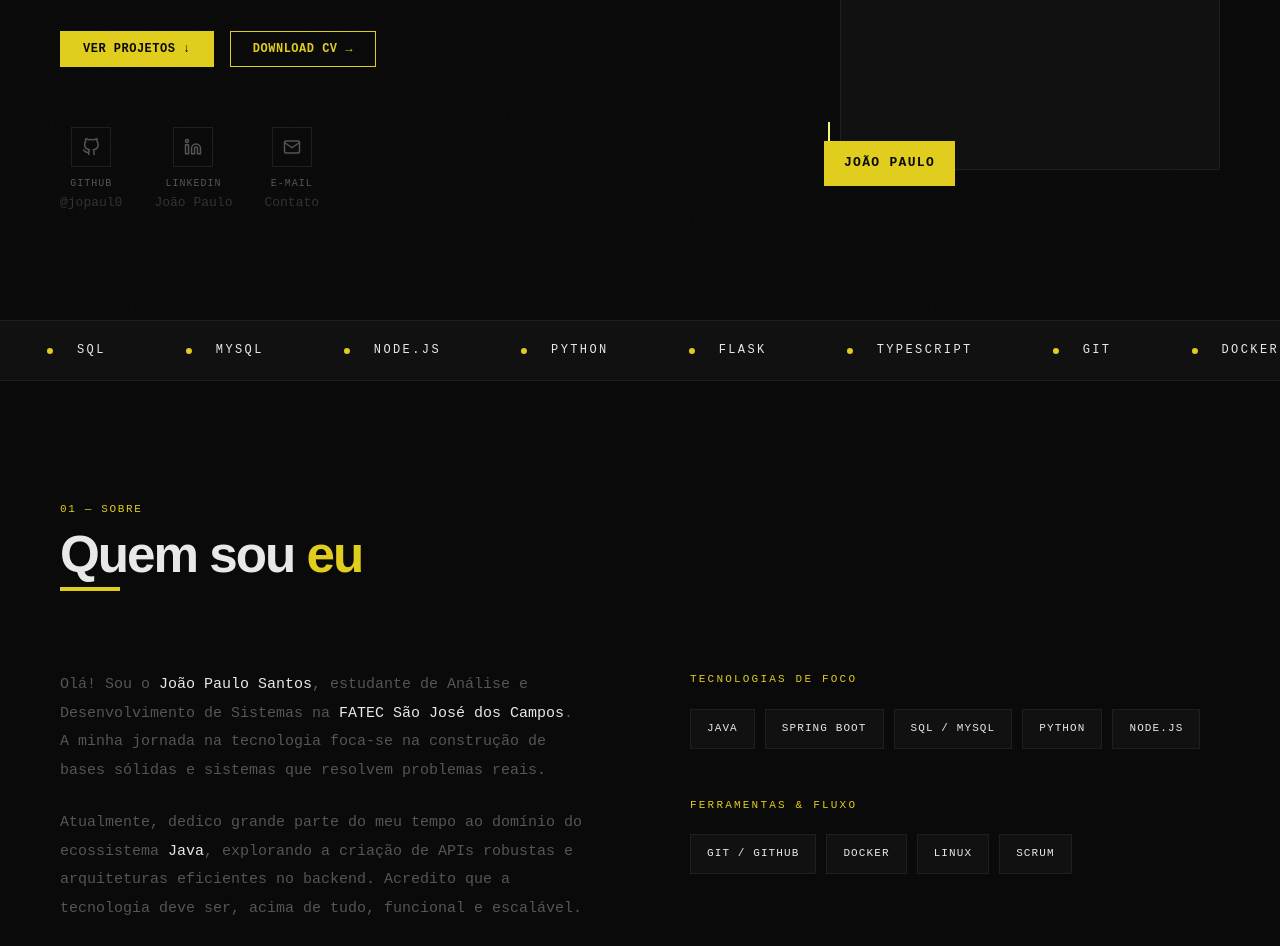
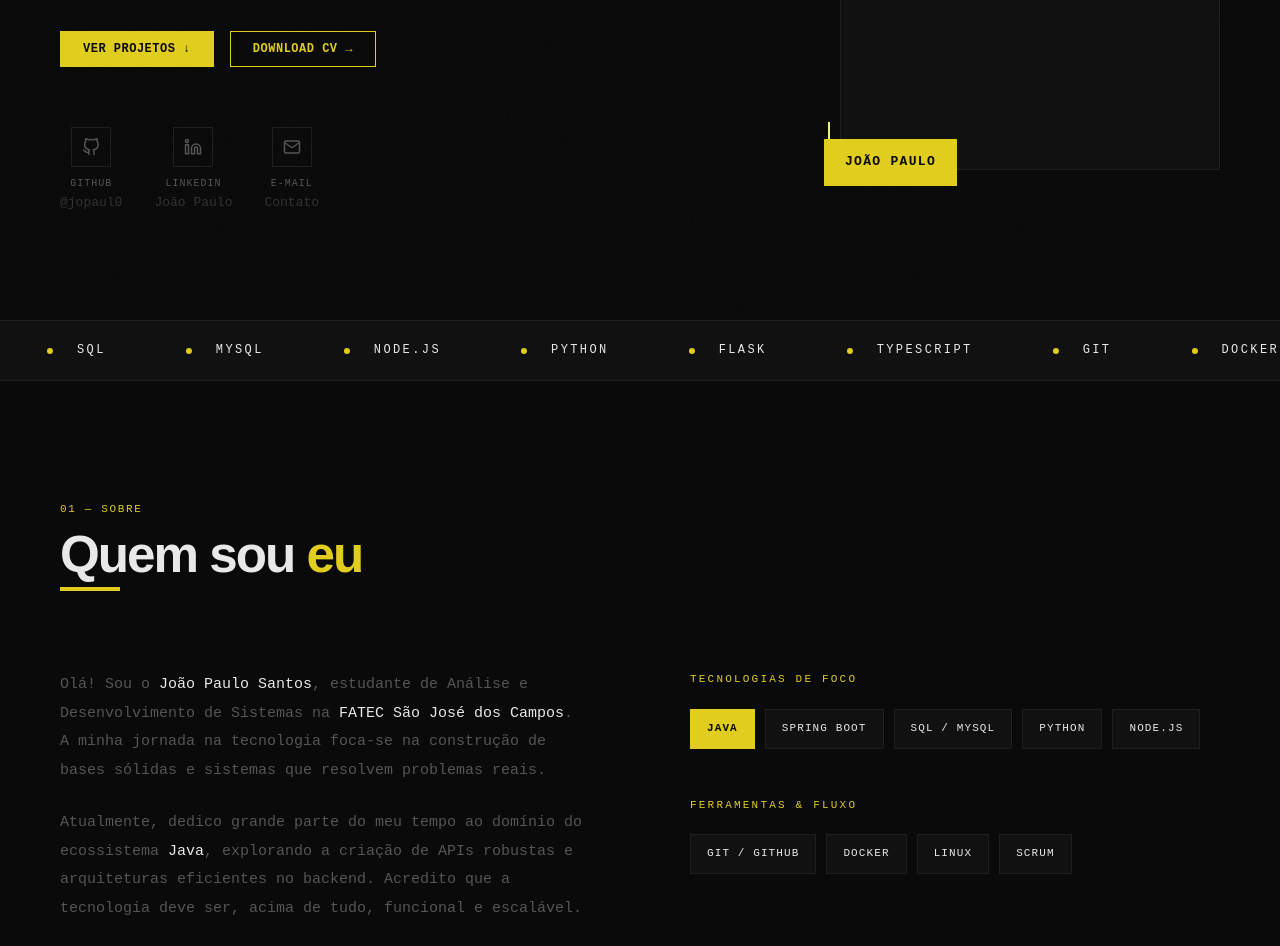
Before and after one commit to jopaul0/jopaul0.github.io, a React (Vite) app: page / in a window 1280 px wide. Shown: the part 480-1426 px from the top of the page. Built offline with nearby package versions, Linux system fonts and the light colour scheme.

Commit message:
feat: add interactive mode to status badge

```diff
--- a/src/components/StatusBadge/StatusBadge.module.scss
+++ b/src/components/StatusBadge/StatusBadge.module.scss
@@ -19,6 +19,7 @@
 
   &.filled {
     background: var(--accent);
+    border: 1px solid var(--accent);
     color: var(--bg);
     font-weight: 700;
   }
@@ -38,6 +39,16 @@
   &.filled .dot {
     background: var(--bg);
   }
+
+  &.interactive:hover {
+    border: 1px solid var(--accent);
+    color: var(--accent);
+
+    &.filled {
+      background: var(--bg);
+    }
+  }
+
 }
 
 @keyframes pulse {
--- a/src/components/StatusBadge/index.tsx
+++ b/src/components/StatusBadge/index.tsx
@@ -6,10 +6,11 @@ export const StatusBadge = ({
   label = "Open to work",
   variant = 'default',
   noDot = false,
+  interactive = false,
   className = ""
 }: StatusBadgeProps) => {
   return (
-    <div className={`${styles.badge} ${styles[variant]} ${className}`}>
+    <div className={`${styles.badge} ${styles[variant]} ${interactive ? styles.interactive : ""} ${className}`}>
       <span className={`${styles.dot} ${noDot ? styles.noDot : ""}`}></span>
       {label}
     </div>
--- a/src/components/StatusBadge/interface.ts
+++ b/src/components/StatusBadge/interface.ts
@@ -2,5 +2,6 @@ export interface StatusBadgeProps {
   label?: string;
   variant?: 'default' | 'filled';
   noDot?: boolean;
+  interactive?: boolean;
   className?: string;
 }
--- a/src/pages/About/index.tsx
+++ b/src/pages/About/index.tsx
@@ -26,7 +26,7 @@ export const About = () => {
                     <div className={styles.skillsGroup}>
                         <div className={styles.groupTitle}>Tecnologias de Foco</div>
                         <div className={styles.skillTags}>
-                            <StatusBadge label="Java" variant="default" noDot />
+                            <StatusBadge label="Java" variant="filled" noDot interactive />
                             <StatusBadge label="Spring Boot" variant="default" noDot />
                             <StatusBadge label="SQL / MySQL" variant="default" noDot />
                             <StatusBadge label="Python" variant="default" noDot />
```
